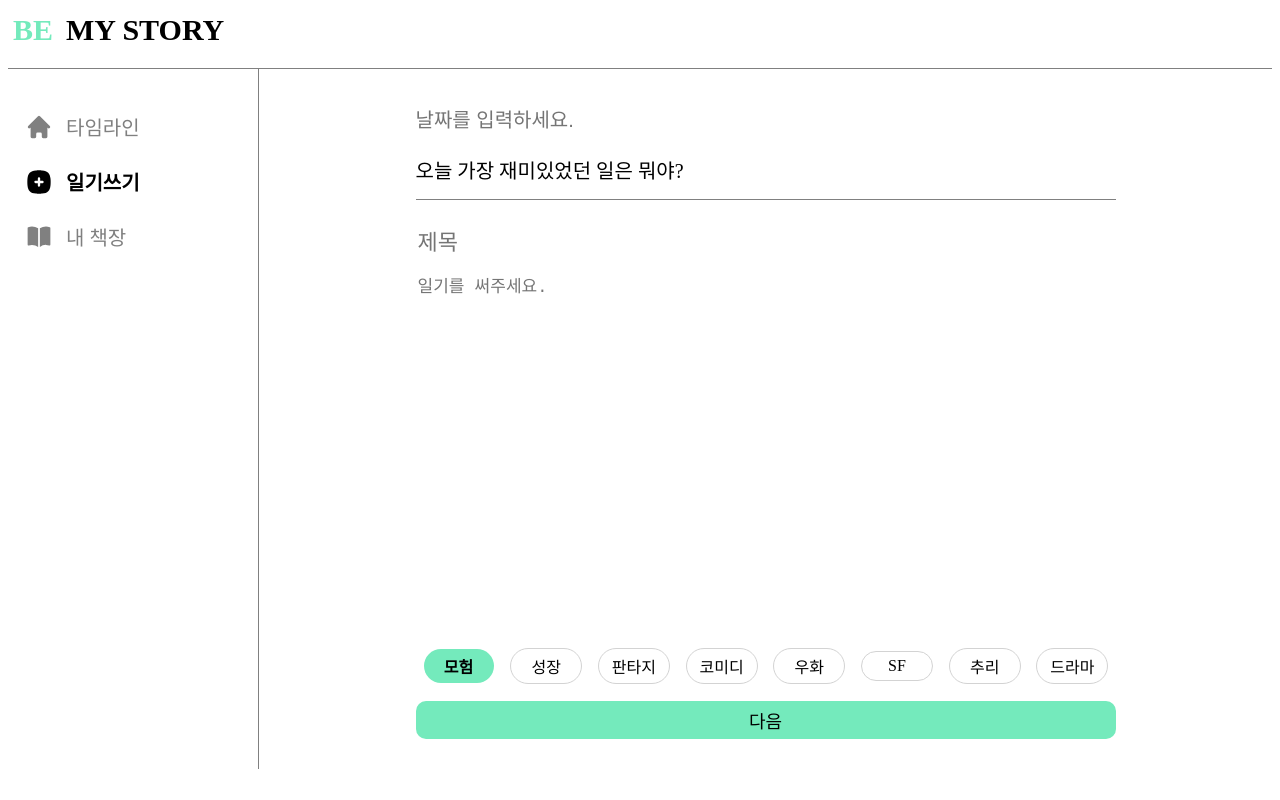
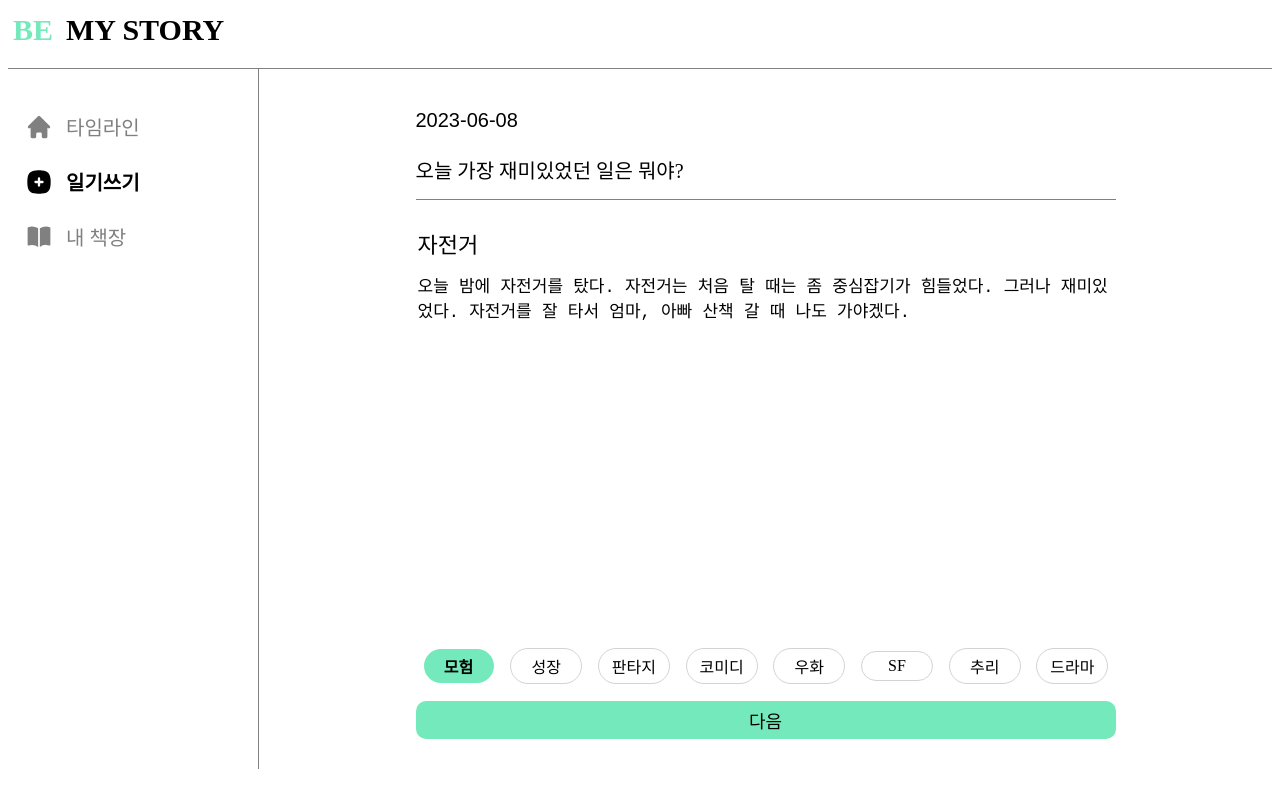
Before and after one commit to 6garlics/be-my-story-frontend, a React (Create React App) app: page /diary-form in a window 1280 px wide. Built offline with nearby package versions, Linux system fonts and the light colour scheme.

Commit message:
✨ feat: DiaryForm에서 FormData 사용하여 동화책 생성 post 요청

```diff
--- a/src/pages/DiaryForm.js
+++ b/src/pages/DiaryForm.js
@@ -1,6 +1,7 @@
 import React, { useState } from "react";
 import { styled } from "styled-components";
 import { useNavigate } from "react-router-dom";
+import axios from "axios";
 
 const genres = [
   "모험",
@@ -13,36 +14,49 @@ const genres = [
   "드라마",
 ];
 
-const days = ["일", "월", "화", "수", "목", "금", "토"];
+//const days = ["일", "월", "화", "수", "목", "금", "토"];
 
 const DiaryForm = () => {
-  const [date, setDate] = useState("");
-  const [title, setTitle] = useState("");
-  const [text, setText] = useState("");
+  const getToday = () => {
+    const today = new window.Date();
+    const yyyy = today.getFullYear();
+    const mm = (today.getMonth() + 1).toString().padStart(2, "0");
+    const dd = today.getDate().toString().padStart(2, "0");
+    //const day = days[today.getDay()]; //요일
+    return `${yyyy}-${mm}-${dd}`;
+  };
+
+  const [date, setDate] = useState(getToday());
   const [selectedGenre, setSelectedGenre] = useState(0);
+  const [subject, setSubject] = useState("자전거");
+  const [contents, setContents] = useState(
+    "오늘 밤에 자전거를 탔다. 자전거는 처음 탈 때는 좀 중심잡기가 힘들었다. 그러나 재미있었다. 자전거를 잘 타서 엄마, 아빠 산책 갈 때 나도 가야겠다."
+  );
+
   const navigate = useNavigate();
 
-  const submitDiary = (event) => {
-    console.log(event);
-    navigate("/book-form");
+  const submitDiary = async (event) => {
+    event.preventDefault();
+    const formData = new FormData(event.target);
+    formData.append("storyType", genres[selectedGenre]);
+    console.log(Object.fromEntries(formData));
+
+    const response = await axios.post(
+      "http://43.201.184.127:8080/books",
+      formData
+    );
+
+    console.log(response.data);
     console.log("diary submitted.");
-  };
-
-  const getToday = () => {
-    const today = new window.Date();
-    const year = today.getFullYear();
-    const month = today.getMonth();
-    const date = today.getDate();
-    const day = days[today.getDay()];
-    return `${year}년 ${month + 1}월 ${date}일 ${day}요일`;
+    //navigate("/book-form");
   };
 
   return (
     <div style={{ display: "flex", justifyContent: "center" }}>
-      <Form action="http://43.201.184.127:8080/diary-form" method="post">
+      <Form onSubmit={submitDiary}>
         <Date
           name="date"
-          placeholder="날짜를 입력하세요."
+          placeholder="날짜를 입력하세요. (YYYY-MM-DD)"
           required
           value={date}
           onChange={(e) => setDate(e.target.value)}
@@ -52,15 +66,15 @@ const DiaryForm = () => {
           name="title"
           placeholder="제목"
           required
-          value={title}
-          onChange={(e) => setTitle(e.target.value)}
+          value={subject}
+          onChange={(e) => setSubject(e.target.value)}
         />
         <Text
           name="contents"
           placeholder="일기를 써주세요."
           required
-          value={text}
-          onChange={(e) => setText(e.target.value)}
+          value={contents}
+          onChange={(e) => setContents(e.target.value)}
         />
         <Genres>
           {genres.map((genre, index) => {
@@ -68,7 +82,7 @@ const DiaryForm = () => {
               <Label key={index}>
                 <RadioButton
                   type="radio"
-                  name="story_type"
+                  name="storyType"
                   value={genre}
                   onChange={(e) => setSelectedGenre(index)}
                 />
@@ -79,9 +93,7 @@ const DiaryForm = () => {
             );
           })}
         </Genres>
-        <SubmitButton type="submit" onSubmit={submitDiary}>
-          다음
-        </SubmitButton>
+        <SubmitButton type="submit">다음</SubmitButton>
       </Form>
     </div>
   );
```
